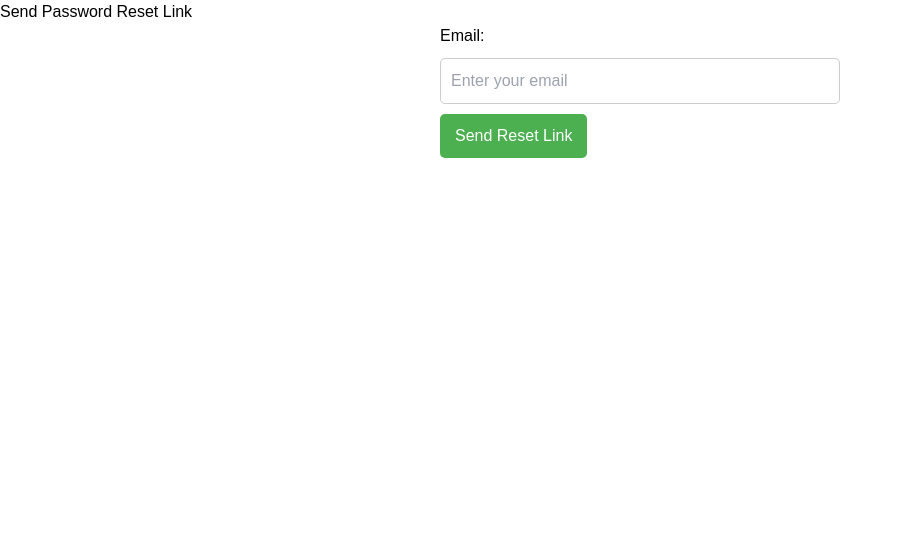
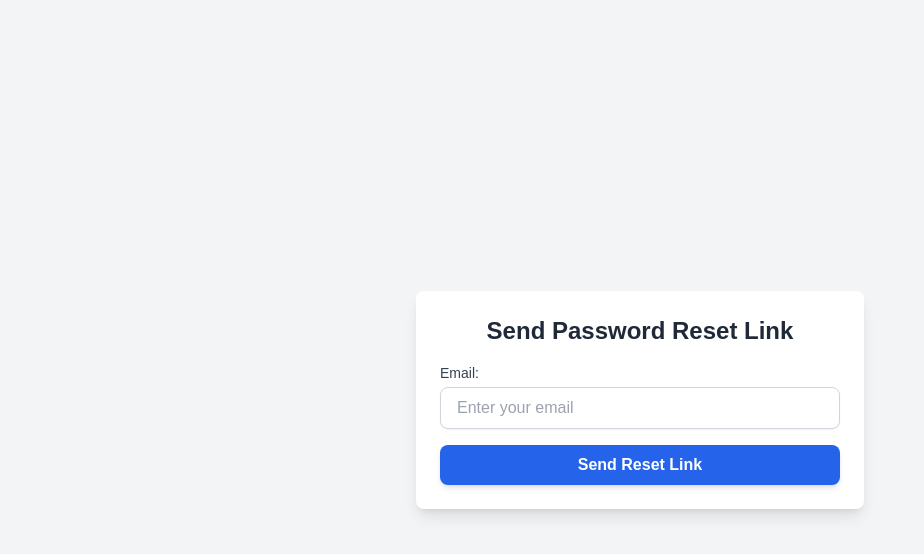
Before and after one commit to Sahet-dev/CourseUserFrontend, a Vue app: page /forgot-password in a window 1280 px wide. Shown: the top 554 px of the page, without its empty margins (0-924 px from the left). Built offline with nearby package versions, Linux system fonts and the light colour scheme.

Commit message:
redirect main page after password updating

```diff
--- a/src/App.vue
+++ b/src/App.vue
@@ -1,5 +1,4 @@
 <script setup>
-import HelloWorld from './components/Home.vue'
 </script>
 
 <template>
--- a/src/components/RecoverPassword.vue
+++ b/src/components/RecoverPassword.vue
@@ -1,22 +1,34 @@
 <template>
+    <div class="flex items-center justify-center min-h-screen bg-gray-100 p-4">
+        <div class="w-full max-w-md bg-white p-6 rounded-lg shadow-lg">
+            <h1 class="text-2xl font-semibold text-center text-gray-800 mb-4">Send Password Reset Link</h1>
+
+            <form @submit.prevent="sendPasswordResetLink" class="space-y-4">
                 <div>
-        <h1>Send Password Reset Link</h1>
-        <form @submit.prevent="sendPasswordResetLink">
-            <div>
-                <label for="email">Email:</label>
+                    <label for="email" class="block text-sm font-medium text-gray-700">Email:</label>
                     <input
                         type="email"
                         id="email"
                         v-model="email"
                         required
                         placeholder="Enter your email"
+                        class="mt-1 block w-full px-4 py-2 border border-gray-300 rounded-lg shadow-sm focus:ring-blue-500 focus:border-blue-500"
                     />
                 </div>
-            <button type="submit">Send Reset Link</button>
+                <button
+                    type="submit"
+                    :disabled="loading"
+                    class="w-full bg-blue-600 hover:bg-blue-700 text-white font-semibold py-2 px-4 rounded-lg shadow-md transition duration-200 disabled:bg-gray-400 disabled:cursor-not-allowed"
+                >
+                    {{ loading ? 'Sending...' : 'Send Reset Link' }}
+                </button>
             </form>
 
             <!-- Success/Error Messages -->
-        <p v-if="message" :class="messageClass">{{ message }}</p>
+            <p v-if="message" :class="messageClass" class="mt-4 p-3 text-center text-sm font-semibold rounded-lg">
+                {{ message }}
+            </p>
+        </div>
     </div>
 </template>
 
@@ -27,65 +39,23 @@ import axios from 'axios';
 const email = ref('');
 const message = ref('');
 const messageClass = ref('');
+const loading = ref(false);
 
 const sendPasswordResetLink = async () => {
+    loading.value = true; // Start loading
+
     try {
-        // Send POST request to the backend
         const response = await axios.post('http://127.0.0.1:8000/api/send-password-reset-link', {
             email: email.value,
         });
 
-        // Show success message
         message.value = response.data.message;
-        messageClass.value = 'success';
+        messageClass.value = 'text-green-600 bg-green-100 border border-green-500'; // Success styling
     } catch (error) {
-        // Handle error
-        if (error.response && error.response.data) {
-            message.value = error.response.data.message;
-        } else {
-            message.value = 'An error occurred. Please try again.';
-        }
-        messageClass.value = 'error';
+        message.value = error.response?.data?.message || 'An error occurred. Please try again.';
+        messageClass.value = 'text-red-600 bg-red-100 border border-red-500'; // Error styling
+    } finally {
+        loading.value = false; // Stop loading
     }
 };
 </script>
-
-<style scoped>
-/* Styling for the form */
-form {
-    max-width: 400px;
-    margin: 0 auto;
-}
-
-input[type="email"] {
-    width: 100%;
-    padding: 10px;
-    margin: 10px 0;
-    border-radius: 5px;
-    border: 1px solid #ccc;
-}
-
-button {
-    padding: 10px 15px;
-    background-color: #4CAF50;
-    color: white;
-    border: none;
-    border-radius: 5px;
-    cursor: pointer;
-}
-
-button:hover {
-    background-color: #45a049;
-}
-
-/* Success/Error message styles */
-.success {
-    color: green;
-    font-weight: bold;
-}
-
-.error {
-    color: red;
-    font-weight: bold;
-}
-</style>
```
Lines whose indentation alone changed are shown as unchanged.
